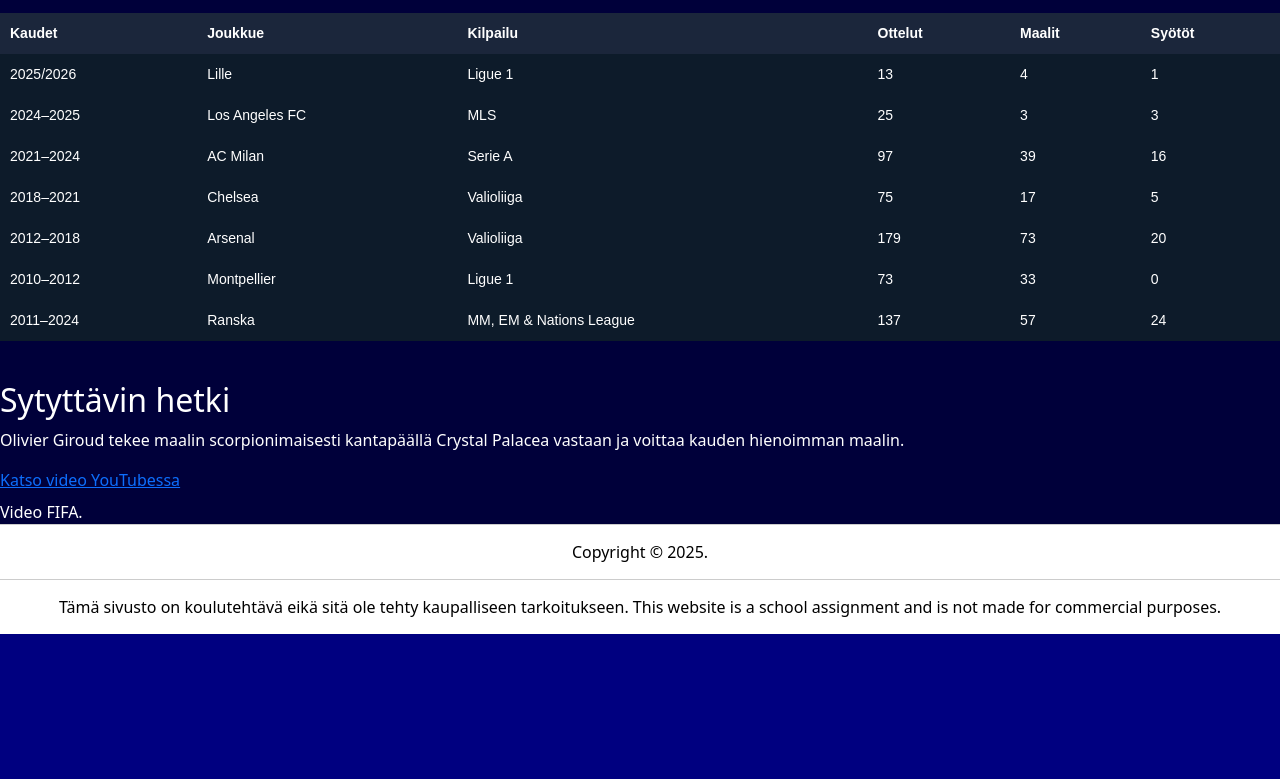
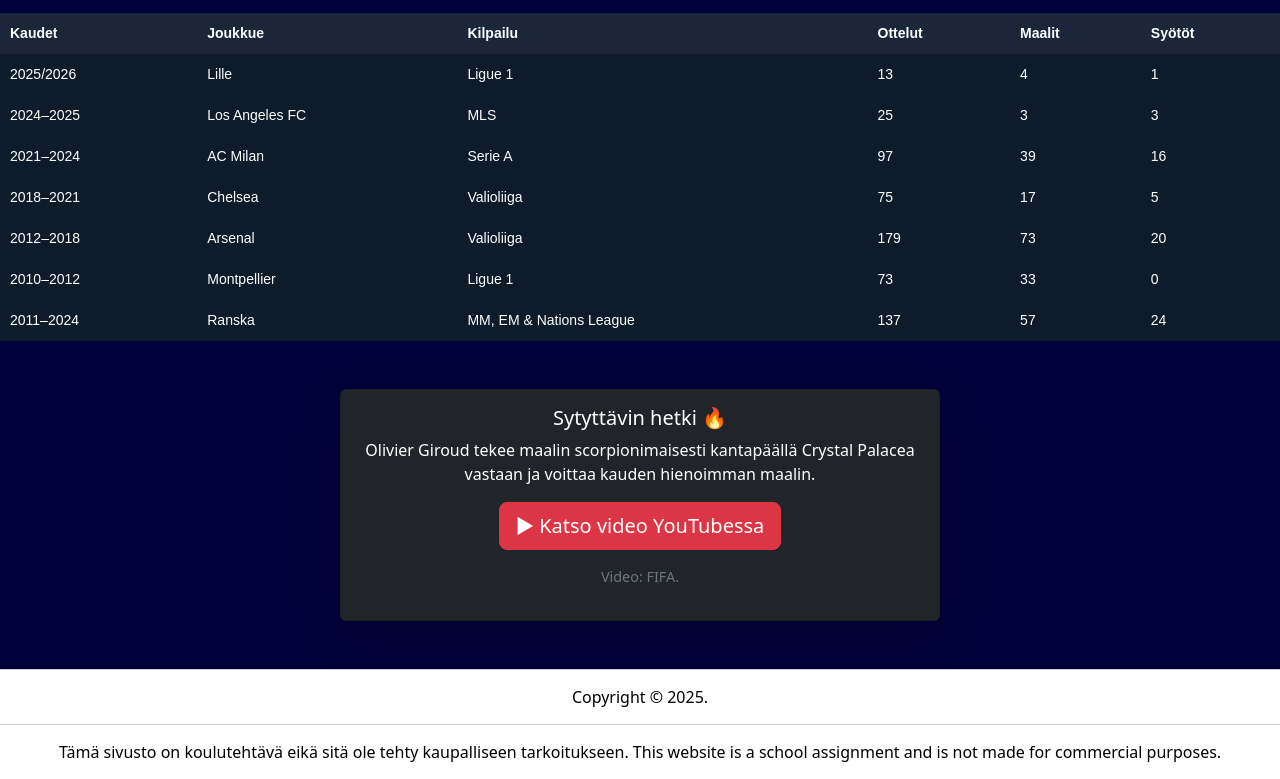
Before and after one commit to KasperiHelin1/websivuston_kehittaminen_syksy_2025, a plain HTML site: page WS07_PROJEKTITYÖ/index3.html in a window 1280 px wide. Shown: the part 1231-2010 px from the top of the page. Before the commit the page ends 1865 px from the top, so only its background shows below. Drawn offline with nearby package versions, Linux system fonts and the light colour scheme.

Commit message:
Sivustonkorjaus

```diff
--- a/WS07_PROJEKTITYÖ/index3.html
+++ b/WS07_PROJEKTITYÖ/index3.html
@@ -39,7 +39,7 @@
 </nav>
     <h1>SEKSI OLLI (OLIVER GIROUD).</h1>
     <div style="text-align: center;">
-<img src=./Kuvat/seksiolli.png alt="SeksiOlli" style="width: 700px; height: 700px;">
+<img src=./Kuvat/Seksiolli.png alt="SeksiOlli" style="width: 700px; height: 700px;">
 <p style="font-size: 16px; color: #ffffff; margin-top: 10px;">
     Kuva Chatgpt.
   </p>
@@ -127,16 +127,28 @@
         </tr>
     </tbody>
 </table>
-<h2>Sytyttävin hetki</h2>
-<p>Olivier Giroud tekee maalin scorpionimaisesti kantapäällä Crystal Palacea vastaan ja voittaa kauden hienoimman maalin.</p>
+<div class="container my-5">
+  <div class="card mx-auto text-bg-dark shadow-lg" style="max-width: 600px;">
+    <div class="card-body text-center">
+      <h5 class="card-title">Sytyttävin hetki 🔥</h5>
+      <p class="card-text">
+        Olivier Giroud tekee maalin scorpionimaisesti kantapäällä Crystal Palacea vastaan ja voittaa kauden hienoimman maalin.
+      </p>
+
+      <a href="https://www.youtube.com/watch?v=wGOhxt5Ksc0"
+         target="_blank"
+         class="btn btn-danger btn-lg">
+        ▶ Katso video YouTubessa
+      </a>
+
+      <p class="mt-3 text-secondary" style="font-size: 0.9rem;">
+        Video: FIFA.
+      </p>
+    </div>
+  </div>
+</div>
 
 
- <a href="https://www.youtube.com/watch?v=wGOhxt5Ksc0" target="_blank">
-    Katso video YouTubessa
-  </a>
-<figcaption style="font-size: 16px; color: #ffffff; margin-top: 8px;">
-    Video FIFA.
-  </figcaption>
 
 <style>
   body {
```
Also changed, not shown: WS07_PROJEKTITYÖ/index2.html (+18 -9 lines), WS07_PROJEKTITYÖ/index4.html (+22 -10 lines).
